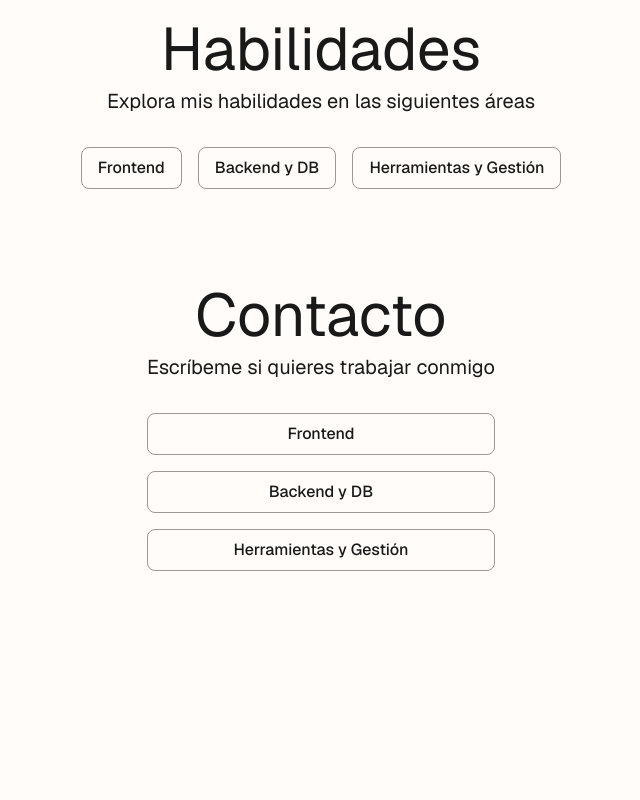
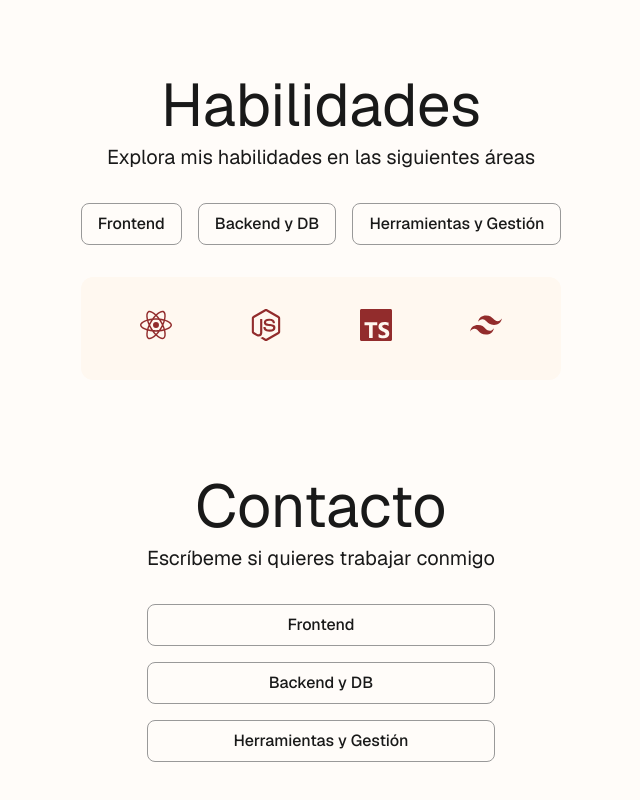
Before and after one commit to andremelzc/portafolio-2025, a Next.js app: page / in a window 1280 px wide. Shown: the part 2777-3577 px from the top of the page, without its empty margins (319-959 px from the left). Before the commit the page ends 3428 px from the top, so only its background shows below. Built offline with nearby package versions, Linux system fonts and the light colour scheme.

Commit message:
Add SkillGrid and Tooltip components; enhance SkillsSection with skill display

```diff
--- a/app/components/sections/SkillsSection.tsx
+++ b/app/components/sections/SkillsSection.tsx
@@ -1,5 +1,6 @@
 import React from "react";
 import Button from "@/app/components/ui/Button";
+import SkillGrid from "@/app/components/skills/SkillGrid";
 
 export default function SkillsSection() {
   return (
@@ -17,6 +18,9 @@ export default function SkillsSection() {
             <Button variant="outline">Backend y DB</Button>
             <Button variant="outline">Herramientas y Gestión</Button>
           </div>
+          <div className="w-full max-w-xl mx-auto bg-cream-100 rounded-xl p-2">
+            <SkillGrid skills={["React", "Node.js", "TypeScript", "Tailwind CSS"]} />
+          </div>
         </div>
       </div>
     </section>
--- /dev/null
+++ b/app/components/skills/SkillGrid.tsx
@@ -0,0 +1,21 @@
+"use client";
+
+import TechTag from "@/app/components/ui/TechTag";
+import { SkillGridProps } from "@/app/types/skills";
+
+export default function SkillGrid({ skills }: SkillGridProps) {
+  return (
+    <div className="relative w-full">
+      <div className="grid grid-cols-2 sm:grid-cols-3 md:grid-cols-4 gap-6 p-6 rounded-3xl">
+        {skills.map((skill) => (
+              <div
+                key={skill}
+                className="flex items-center justify-center transition-transform duration-200 hover:scale-125"
+              >
+            <TechTag tech={skill} variant="icon" size="lg" />
+          </div>
+        ))}
+      </div>
+    </div>
+  );
+}
--- a/app/components/ui/TechTag.tsx
+++ b/app/components/ui/TechTag.tsx
@@ -1,31 +1,49 @@
 import React from "react";
 import { getTechIcon } from "@/app/data/techIcons";
+import Tooltip from "@/app/components/ui/Tooltip";
 
 interface TechTagProps {
   tech: string;
   variant?: "badge" | "logo" | "icon";
+  size?: "sm" | "md" | "lg";
 }
 
-export default function TechTag({ tech, variant }: TechTagProps) {
+export default function TechTag({ tech, variant, size = "md" }: TechTagProps) {
   const Icon = getTechIcon(tech);
+  if (Icon === null) return null;
 
-  if (Icon === null) {
-    return null;
+  // Tamaños
+  const iconSize =
+    size === "sm" ? "w-4 h-4" : size === "lg" ? "w-8 h-8" : "w-6 h-6";
+  const textSize =
+    size === "sm" ? "text-xs" : size === "lg" ? "text-lg" : "text-sm";
+  const px = size === "sm" ? "px-2" : size === "lg" ? "px-5" : "px-3";
+  const py = size === "sm" ? "py-0.5" : size === "lg" ? "py-2" : "py-1";
+
+  if (variant === "badge") {
+    return (
+      <span
+        className={`inline-flex items-center gap-2 bg-cherry-100 text-cherry-700 rounded-full font-medium ${px} ${py} ${textSize}`}
+      >
+        <Icon className={iconSize} />
+        {tech}
+      </span>
+    );
   }
-
-  return variant === "badge" ? (
-    <span className="inline-flex items-center gap-2 bg-cherry-100 text-cherry-700 rounded-full px-3 py-1 text-sm font-medium">
-      {Icon && <Icon className="w-4 h-4" />}
-      {tech}
-    </span>
-  ) : variant === "logo" ? (
-    <div className="inline-flex items-center gap-2 text-cherry-700">
-      {Icon && <Icon className="w-5 h-5" />}
-      <span className="text-sm font-medium">{tech}</span>
-    </div>
-  ) : (
-    <span className="inline-flex">
-      {Icon && <Icon className="w-5 h-5 text-cherry-700" />}
-    </span>
+  if (variant === "logo") {
+    return (
+      <div className={`inline-flex items-center gap-2 text-cherry-700`}>
+        <Icon className={iconSize} />
+        <span className={`font-medium ${textSize}`}>{tech}</span>
+      </div>
+    );
+  }
+  // icon
+  return (
+    <Tooltip content={tech}>
+      <span className="inline-flex">
+        <Icon className={`${iconSize} text-cherry-700`} />
+      </span>
+    </Tooltip>
   );
 }
--- /dev/null
+++ b/app/components/ui/Tooltip.tsx
@@ -0,0 +1,27 @@
+"use client";
+import React, { ReactNode, useState } from "react";
+
+interface TooltipProps {
+  content: ReactNode;
+  children: ReactNode;
+}
+
+export default function Tooltip({ content, children }: TooltipProps) {
+  const [show, setShow] = useState(false);
+  return (
+    <span
+      onMouseEnter={() => setShow(true)}
+      onMouseLeave={() => setShow(false)}
+    >
+      {children}
+      {show && (
+        <span className="absolute left-1/2 -translate-x-1/2 bottom-full mb-1 z-10 flex flex-col items-center">
+          <span className="px-3 py-1 rounded bg-midnight-700 text-cream-100 text-xs shadow-lg whitespace-nowrap pointer-events-none transition-opacity duration-200 opacity-100 z-20">
+            {content}
+          </span>
+          <span className="w-3 h-3 bg-midnight-700 rotate-45 -mt-2 z-10"></span>
+        </span>
+      )}
+    </span>
+  );
+}
--- a/app/globals.css
+++ b/app/globals.css
@@ -1,4 +1,5 @@
 @import "tailwindcss";
+@import "keen-slider/keen-slider.min.css";
 
 :root {
   --background: var(--color-cream-50);
--- a/app/layout.tsx
+++ b/app/layout.tsx
@@ -24,7 +24,7 @@ export default function RootLayout({
   children: React.ReactNode;
 }>) {
   return (
-    <html lang="en" className={`${geistSans.variable} ${geistMono.variable}`}>
+    <html lang="en" className={`${geistSans.variable} ${geistMono.variable} overflow-x-hidden`}>
       <body className="antialiased">
         <Navbar />
         <main className="pt-32 mx-auto max-w-5xl">{children}</main>
--- /dev/null
+++ b/app/types/skills.ts
@@ -0,0 +1,3 @@
+export interface SkillGridProps {
+  skills: string[]
+}
--- a/package.json
+++ b/package.json
@@ -9,6 +9,7 @@
     "lint": "next lint"
   },
   "dependencies": {
+    "keen-slider": "^6.8.6",
     "next": "15.4.6",
     "react": "19.1.0",
     "react-dom": "19.1.0",
```
Also changed, not shown: 1 other file (tests, documents, lock files or other folders).
